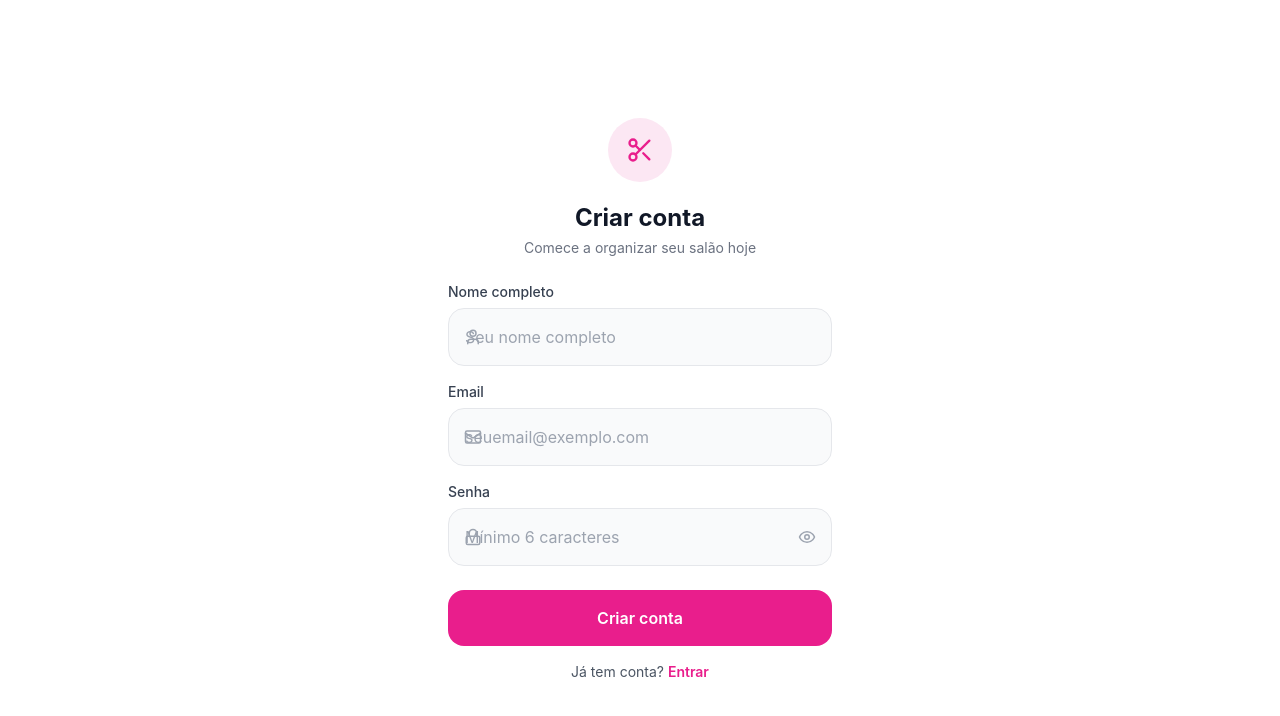
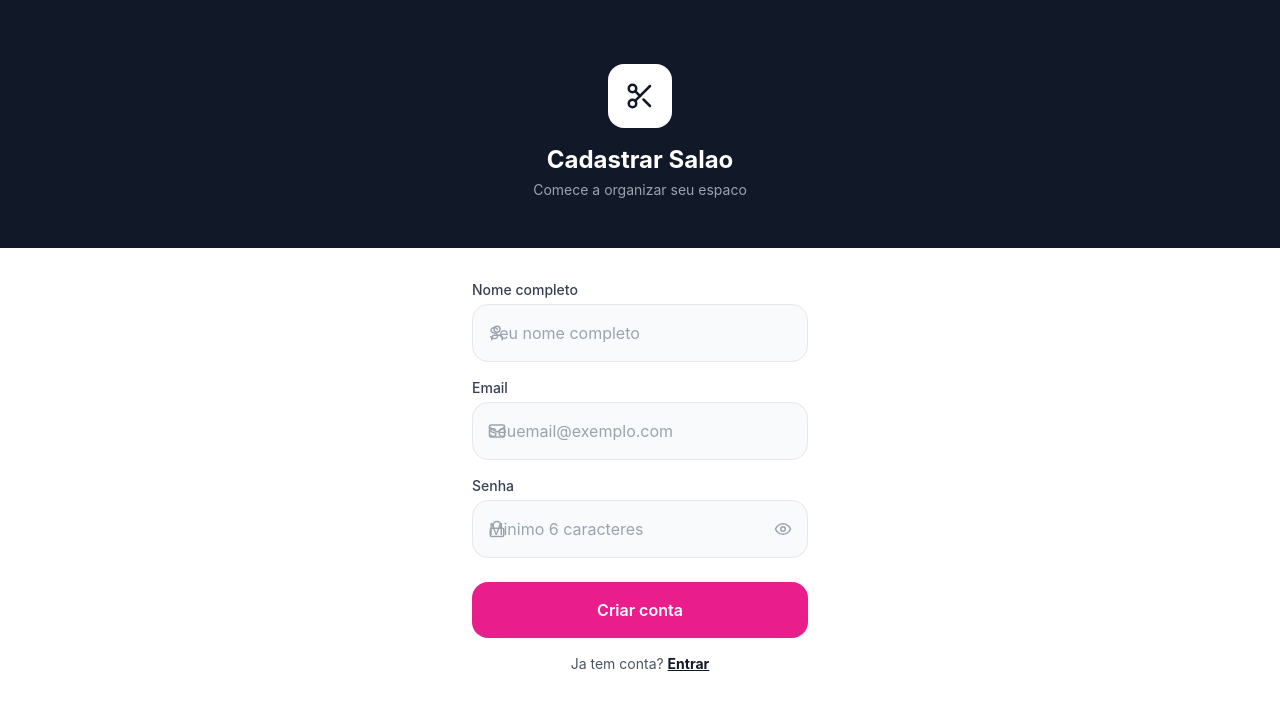
Before and after one commit to juliatedeschi7-creator/salao2.0, a Next.js app: page /cadastro in a window 1280 px wide. Shown: the top 716 px of the page. Built offline with nearby package versions, Linux system fonts and the light colour scheme.

Commit message:
Atualizar o page.tsx

```diff
--- a/src/app/cadastro/page.tsx
+++ b/src/app/cadastro/page.tsx
@@ -1,16 +1,14 @@
 'use client'
-
-import { useState } from 'react'
+import { useState, Suspense } from 'react'
 import { supabase } from '@/lib/supabase'
 import { Scissors, Eye, EyeOff, Mail, Lock, User } from 'lucide-react'
 import { useSearchParams } from 'next/navigation'
 
-export default function CadastroPage() {
+function CadastroForm() {
   const searchParams = useSearchParams()
   const tipo = searchParams.get('tipo')
   const token = searchParams.get('token')
   const salaoSlug = searchParams.get('salao')
-
   const [nome, setNome] = useState('')
   const [email, setEmail] = useState('')
   const [senha, setSenha] = useState('')
@@ -18,196 +16,131 @@ export default function CadastroPage() {
   const [mostrarSenha, setMostrarSenha] = useState(false)
   const [loading, setLoading] = useState(false)
   const [erro, setErro] = useState('')
-
   const isCliente = !!salaoSlug
   const isSalao = tipo === 'salao' || !!token
 
   async function handleCadastro() {
     if (!nome || !email || !senha) { setErro('Preencha todos os campos.'); return }
-    if (senha.length < 6) { setErro('A senha deve ter pelo menos 6 caracteres.'); return }
+    if (senha.length < 6) { setErro('Senha deve ter pelo menos 6 caracteres.'); return }
     if (isCliente && !dataNascimento) { setErro('Informe sua data de nascimento.'); return }
-
-    setLoading(true)
-    setErro('')
-
-    const role = isCliente ? 'cliente' : isSalao ? 'dono_salao' : 'cliente'
-
-    const { data, error } = await supabase.auth.signUp({
-      email: email.trim(),
-      password: senha,
-      options: {
-        data: { nome, role }
+    setLoading(true); setErro('')
+    const role = isCliente ? 'cliente' : 'dono_salao'
+    try {
+      const { data, error } = await supabase.auth.signUp({
+        email: email.trim().toLowerCase(), password: senha,
+        options: { data: { nome: nome.trim(), role } }
+      })
+      if (error) {
+        setErro(error.message.includes('already') ? 'Email ja cadastrado.' : 'Erro: ' + error.message)
+        setLoading(false); return
       }
-    })
-
-    if (error) {
-      setErro(error.message === 'User already registered'
-        ? 'Este email já está cadastrado.'
-        : 'Erro ao criar conta. Tente novamente.')
-      setLoading(false)
-      return
-    }
-
-    if (data.user) {
+      if (!data.user) { setErro('Erro ao criar usuario.'); setLoading(false); return }
       await supabase.from('profiles').upsert({
-        id: data.user.id,
-        email: email.trim(),
-        nome,
-        role,
-        aprovado: isCliente ? true : false,
-        ativo: true,
-      })
-
+        id: data.user.id, email: email.trim().toLowerCase(),
+        nome: nome.trim(), role, aprovado: isCliente, ativo: true
+      }, { onConflict: 'id' })
       if (isCliente && salaoSlug) {
-        const { data: salao } = await supabase
-          .from('saloes')
-          .select('id')
-          .eq('slug', salaoSlug)
-          .single()
-
-        if (salao) {
-          await supabase.from('clientes').insert({
-            salao_id: salao.id,
-            profile_id: data.user.id,
-            nome,
-            email: email.trim(),
-            data_nascimento: dataNascimento || null,
-          })
-
-          await supabase.from('profiles').update({
-            salao_id: salao.id
-          }).eq('id', data.user.id)
+        const { data: salao } = await supabase.from('saloes').select('id').eq('slug', salaoSlug).single()
+        if (!salao) { setErro('Salao nao encontrado.'); setLoading(false); return }
+        await supabase.from('clientes').insert({
+          salao_id: salao.id, profile_id: data.user.id,
+          nome: nome.trim(), email: email.trim().toLowerCase(),
+          data_nascimento: dataNascimento || null
+        })
+        await supabase.from('profiles').update({ salao_id: salao.id, aprovado: true }).eq('id', data.user.id)
+        window.location.href = '/cliente'; return
+      }
+      if (token) {
+        const { data: convite } = await supabase.from('convites').select('*').eq('token', token).eq('usado', false).single()
+        if (convite) {
+          await supabase.from('profiles').update({ role: convite.role, salao_id: convite.salao_id }).eq('id', data.user.id)
+          await supabase.from('convites').update({ usado: true }).eq('id', convite.id)
         }
-
-        window.location.href = '/cliente'
-        return
+        window.location.href = '/aguardando'; return
       }
-
-      if (token) {
-        const { data: convite } = await supabase
-          .from('convites')
-          .select('*, saloes(*)')
-          .eq('token', token)
-          .eq('usado', false)
-          .single()
-
-        if (convite) {
-          await supabase.from('profiles').update({
-            role: convite.role,
-            salao_id: convite.salao_id,
-          }).eq('id', data.user.id)
-
-          await supabase.from('convites').update({ usado: true })
-            .eq('id', convite.id)
-        }
-      }
-
-      window.location.href = isSalao
-        ? '/criar-salao'
-        : '/login?mensagem=Conta criada! Aguarde aprovação.'
-    }
-
+      window.location.href = isSalao ? '/aguardando' : '/login'
+    } catch (e: any) { setErro('Erro: ' + (e.message || 'Tente novamente.')) }
     setLoading(false)
   }
 
   return (
-    <div className="min-h-screen bg-white flex flex-col items-center justify-center px-6 py-8">
-      <div className="w-16 h-16 rounded-full bg-pink-100 flex items-center justify-center mb-5">
-        <Scissors className="text-[#E91E8C]" size={28} />
+    <div className="min-h-screen bg-white flex flex-col">
+      <div className="bg-gray-900 px-6 pt-16 pb-12 flex flex-col items-center">
+        <div className="w-16 h-16 rounded-2xl bg-white flex items-center justify-center mb-4">
+          <Scissors size={30} className="text-gray-900" />
+        </div>
+        <h1 className="text-white text-2xl font-bold">
+          {isCliente ? 'Criar sua conta' : 'Cadastrar Salao'}
+        </h1>
+        <p className="text-gray-400 text-sm mt-1">
+          {isCliente ? 'Acesse os servicos do salao' : 'Comece a organizar seu espaco'}
+        </p>
       </div>
-
-      <h1 className="text-2xl font-bold text-gray-900 mb-1">
-        {isCliente ? 'Criar sua conta' : isSalao ? 'Cadastrar Salão' : 'Criar conta'}
-      </h1>
-      <p className="text-gray-500 text-sm mb-6 text-center">
-        {isCliente
-          ? 'Acesse os serviços do salão'
-          : 'Comece a organizar seu salão hoje'}
-      </p>
-
-      <div className="w-full max-w-sm flex flex-col gap-4">
+      <div className="flex-1 px-6 py-8 flex flex-col gap-4 max-w-sm mx-auto w-full">
         <div>
-          <label className="text-sm font-medium text-gray-700 mb-1.5 block">Nome completo</label>
+          <label className="text-sm font-medium text-gray-700 mb-1 block">Nome completo</label>
           <div className="relative">
             <User size={18} className="absolute left-4 top-1/2 -translate-y-1/2 text-gray-400" />
-            <input
-              className="input-field pl-11"
-              placeholder="Seu nome completo"
-              value={nome}
-              onChange={e => setNome(e.target.value)}
-            />
+            <input className="input-field pl-11" placeholder="Seu nome completo"
+              value={nome} onChange={e => setNome(e.target.value)} />
           </div>
         </div>
-
         <div>
-          <label className="text-sm font-medium text-gray-700 mb-1.5 block">Email</label>
+          <label className="text-sm font-medium text-gray-700 mb-1 block">Email</label>
           <div className="relative">
             <Mail size={18} className="absolute left-4 top-1/2 -translate-y-1/2 text-gray-400" />
-            <input
-              className="input-field pl-11"
-              type="email"
-              placeholder="seuemail@exemplo.com"
-              value={email}
-              onChange={e => setEmail(e.target.value)}
-            />
+            <input className="input-field pl-11" type="email" placeholder="seuemail@exemplo.com"
+              value={email} onChange={e => setEmail(e.target.value)} />
           </div>
         </div>
-
         {isCliente && (
           <div>
-            <label className="text-sm font-medium text-gray-700 mb-1.5 block">
-              Data de nascimento
-            </label>
-            <input
-              className="input-field"
-              type="date"
-              value={dataNascimento}
-              onChange={e => setDataNascimento(e.target.value)}
-            />
+            <label className="text-sm font-medium text-gray-700 mb-1 block">Data de nascimento</label>
+            <input className="input-field" type="date"
+              value={dataNascimento} onChange={e => setDataNascimento(e.target.value)} />
           </div>
         )}
-
         <div>
-          <label className="text-sm font-medium text-gray-700 mb-1.5 block">Senha</label>
+          <label className="text-sm font-medium text-gray-700 mb-1 block">Senha</label>
           <div className="relative">
             <Lock size={18} className="absolute left-4 top-1/2 -translate-y-1/2 text-gray-400" />
-            <input
-              className="input-field pl-11 pr-12"
+            <input className="input-field pl-11 pr-12"
               type={mostrarSenha ? 'text' : 'password'}
-              placeholder="Mínimo 6 caracteres"
-              value={senha}
-              onChange={e => setSenha(e.target.value)}
-            />
-            <button
-              className="absolute right-4 top-1/2 -translate-y-1/2 text-gray-400"
-              onClick={() => setMostrarSenha(!mostrarSenha)}
-            >
+              placeholder="Minimo 6 caracteres"
+              value={senha} onChange={e => setSenha(e.target.value)} />
+            <button className="absolute right-4 top-1/2 -translate-y-1/2 text-gray-400"
+              onClick={() => setMostrarSenha(!mostrarSenha)}>
               {mostrarSenha ? <EyeOff size={18} /> : <Eye size={18} />}
             </button>
           </div>
         </div>
-
         {erro && (
           <div className="bg-red-50 border border-red-200 rounded-xl px-4 py-3">
             <p className="text-red-600 text-sm text-center">{erro}</p>
           </div>
         )}
-
-        <button
-          className="btn-primary mt-2"
-          onClick={handleCadastro}
-          disabled={loading}
-        >
-          {loading ? (
-            <div className="w-5 h-5 border-2 border-white border-t-transparent rounded-full animate-spin" />
-          ) : 'Criar conta'}
+        <button className="btn-primary mt-2" onClick={handleCadastro} disabled={loading}>
+          {loading
+            ? <div className="w-5 h-5 border-2 border-white border-t-transparent rounded-full animate-spin" />
+            : 'Criar conta'}
         </button>
-
         <p className="text-center text-gray-600 text-sm">
-          Já tem conta?{' '}
-          <a href="/login" className="text-[#E91E8C] font-semibold">Entrar</a>
+          Ja tem conta?{' '}
+          <a href="/login" className="text-gray-900 font-bold underline">Entrar</a>
         </p>
       </div>
     </div>
   )
 }
+
+export default function CadastroPage() {
+  return (
+    <Suspense fallback={
+      <div className="min-h-screen flex items-center justify-center">
+        <div className="w-8 h-8 border-4 border-gray-900 border-t-transparent rounded-full animate-spin" />
+      </div>
+    }>
+      <CadastroForm />
+    </Suspense>
+  )
+}
```
